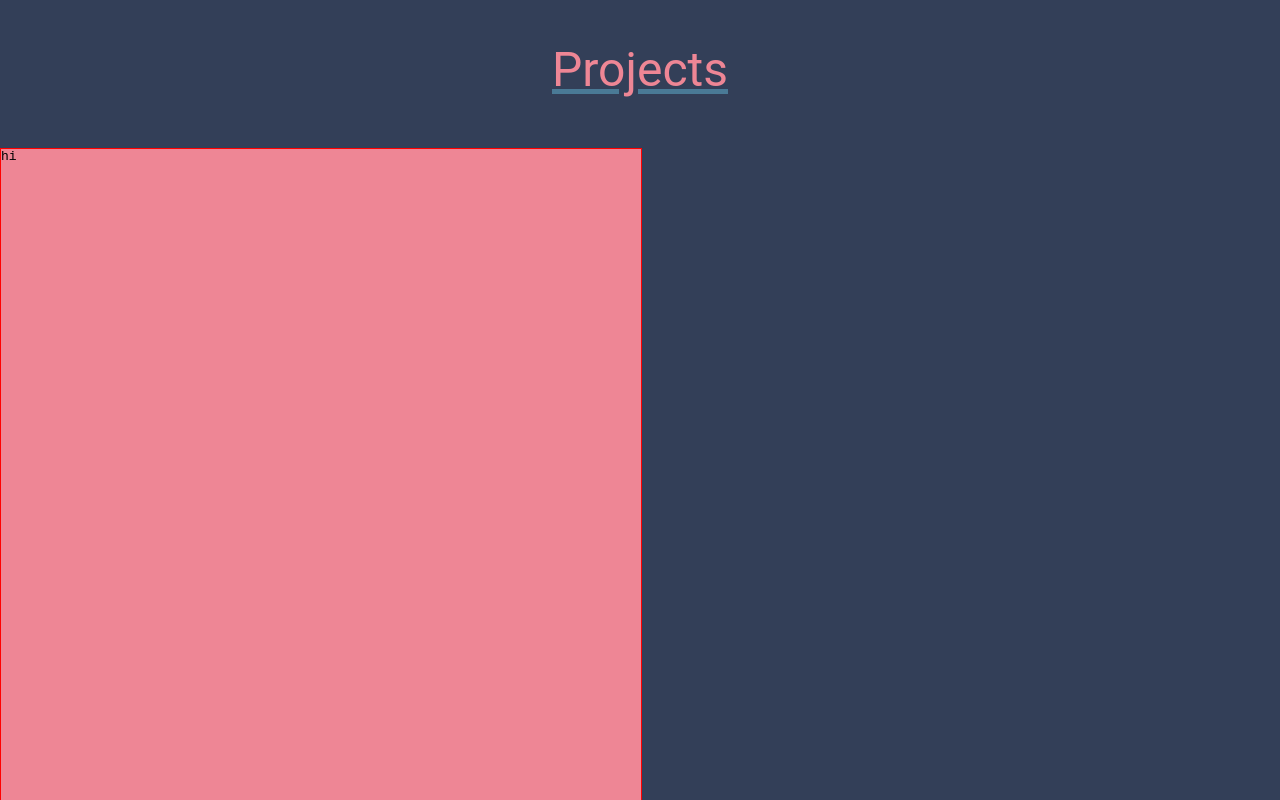
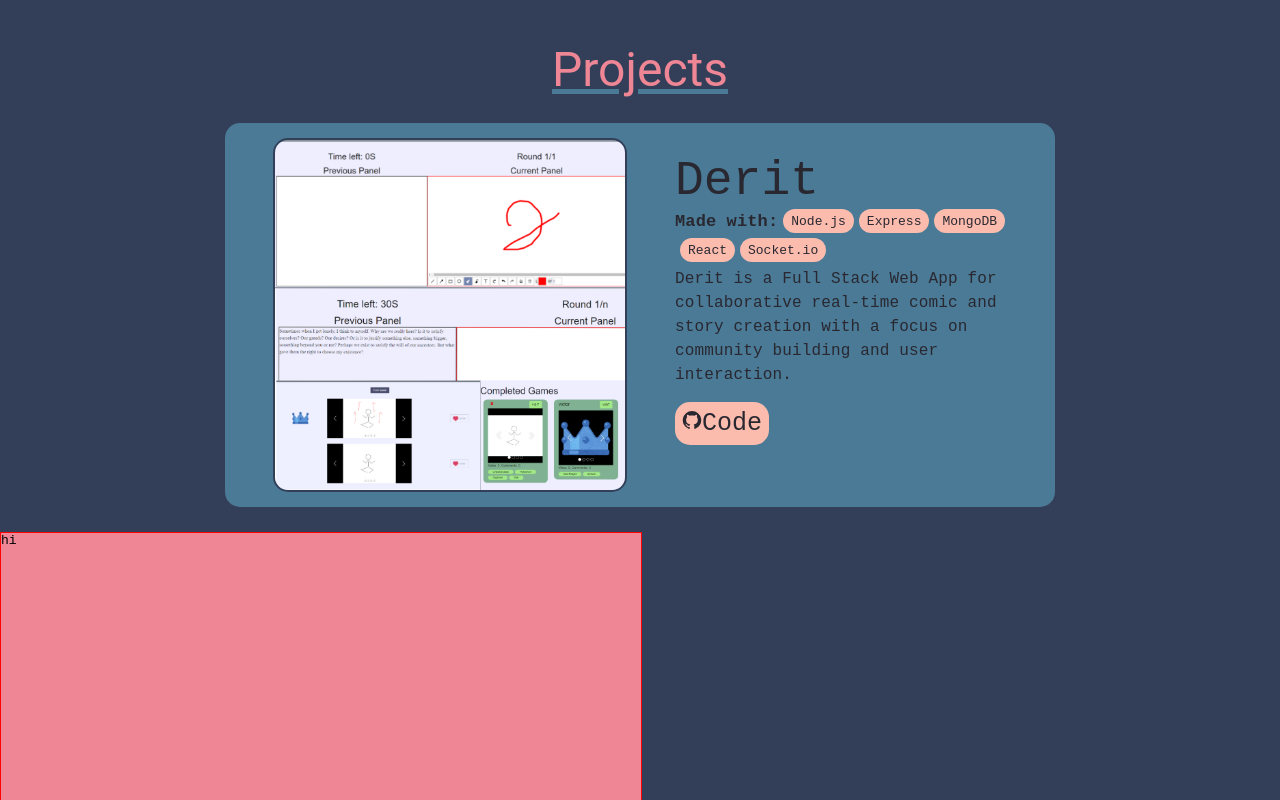
Before and after one commit to Tercra/portfolio, a React (Create React App) app: page / in a window 1280 px wide. Shown: the part 520-1320 px from the top of the page. Built offline with nearby package versions, Linux system fonts and the light colour scheme.

Commit message:
Current project card, but test a little hard to see

```diff
--- a/src/App.css
+++ b/src/App.css
@@ -23,8 +23,38 @@ div.headerButts {
   border : solid 1px;
   font-size : 25px;
   text-align : center;
+  text-decoration: none;
 }
 
 .headerButt:hover {
   color: #ee8695 !important;
 }
+
+.projectImage {
+  width : 40%;
+  min-width: 350px;
+  border-radius : 15px;
+  border : solid 2px #333f58;
+  margin : auto;
+}
+
+div.projButt {
+  margin-top : 15px;
+  display : flex;
+  align-items: center;
+  /* background-color: #fbbbad; */
+}
+
+div.projButt a{
+  padding : 7px;
+  color : #292831;
+  background-color : #fbbbad;
+  border-radius : 15px;
+  font-family : monospace;
+  font-size :25px;
+  text-decoration : none;
+}
+
+div.projButt a:hover{
+  background-color:#ee8695;
+}
--- a/src/components/ProjectCard.js
+++ b/src/components/ProjectCard.js
@@ -1,12 +1,29 @@
 import { useTheme } from "@emotion/react";
-import { Box } from "@mui/material";
+import GitHubIcon from '@mui/icons-material/GitHub';
+import { Box, Chip, Typography } from "@mui/material";
+// import derit from "../projImages/Derit.png"
 
 const ProjectCard = () => {
     const twilight = useTheme();
 
     return(
-        <Box >
+        <Box sx={{maxWidth:"800px", width:"80%", backgroundColor:twilight.turquoise, margin:"25px auto", padding:"15px", borderRadius:"15px", display:"flex", flexFlow:"wrap"}}>
+            {/* <img src={derit} alt="Derit" className="projectImage"/> */}
+            <img src={require("../projImages/Derit.png")} alt="Derit" className="projectImage"/>
+            <Box sx={{flexGrow:1, padding:"15px", minWidth:"350px", maxWidth:"55px"}}>
+                <Typography variant="h3" sx={{fontFamily:"monospace", color:twilight.dark}}>Derit</Typography>
+                <Box sx={{display:"flex", flexWrap:"wrap"}}>
+                    <Typography variant="subtitle2" sx={{fontFamily:"monospace", color:twilight.dark, fontWeight:"bold", fontSize:"17px"}}>Made with:</Typography>
+                    <Chip size="small" label="Node.js" sx={{fontFamily:"monospace", color:twilight.dark, marginLeft:"5px", marginBottom:"5px", backgroundColor:twilight.lightPeach}}/>
+                    <Chip size="small" label="Express" sx={{fontFamily:"monospace", color:twilight.dark, marginLeft:"5px", marginBottom:"5px", backgroundColor:twilight.lightPeach}}/>
+                    <Chip size="small" label="MongoDB" sx={{fontFamily:"monospace", color:twilight.dark, marginLeft:"5px", marginBottom:"5px", backgroundColor:twilight.lightPeach}}/>
+                    <Chip size="small" label="React" sx={{fontFamily:"monospace", color:twilight.dark, marginLeft:"5px", marginBottom:"5px", backgroundColor:twilight.lightPeach}}/>
+                    <Chip size="small" label="Socket.io" sx={{fontFamily:"monospace", color:twilight.dark, marginLeft:"5px", marginBottom:"5px", backgroundColor:twilight.lightPeach}}/>
 
+                </Box>
+                <Typography variant="body1" sx={{fontFamily:"monospace", color:twilight.dark, marginBottom:"10px"}}>Derit is a Full Stack Web App for collaborative real-time comic and story creation with a focus on community building and user interaction.</Typography>
+                <div className="projButt"><a href="https://github.com/GabeLima/416-Project" target="_blank"><GitHubIcon sx={{fontSize:"20px"}} />Code</a></div>
+            </Box>
         </Box>
     )
 };
--- a/src/components/SectionHeader.js
+++ b/src/components/SectionHeader.js
@@ -5,10 +5,9 @@ const SectionHeader = ({title}) => {
     const twilight = useTheme();
 
     return (
-        <>
-        <div id={title} className="section"></div>
-        <Typography variant="h3" sx={{color:twilight.peach, textAlign:"center", textDecoration:`underline 5px solid ${twilight.turquoise}`, marginBottom:"50px"}}>{title}</Typography>
-        </>
+        <div id={title} className="section">
+            <Typography variant="h3" sx={{color:twilight.peach, textAlign:"center", textDecoration:`underline 5px solid ${twilight.turquoise}`, marginBottom:"25px"}}>{title}</Typography>
+        </div>
     )
 }
 
```
Also changed, not shown: src/projImages/Derit.png (added).
